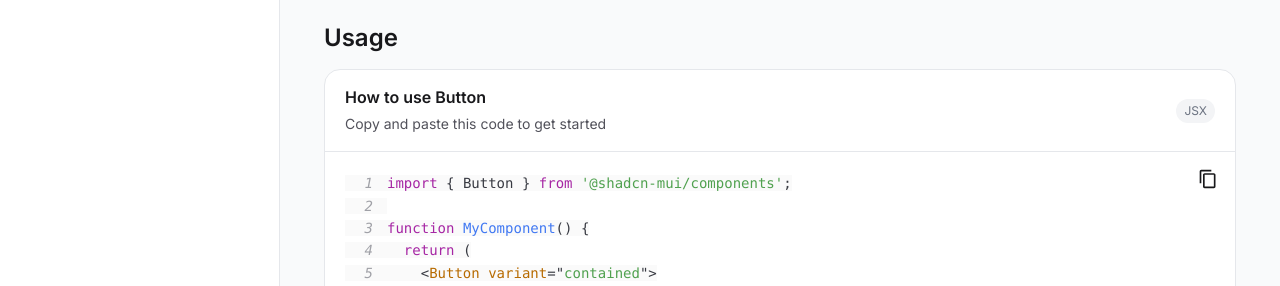
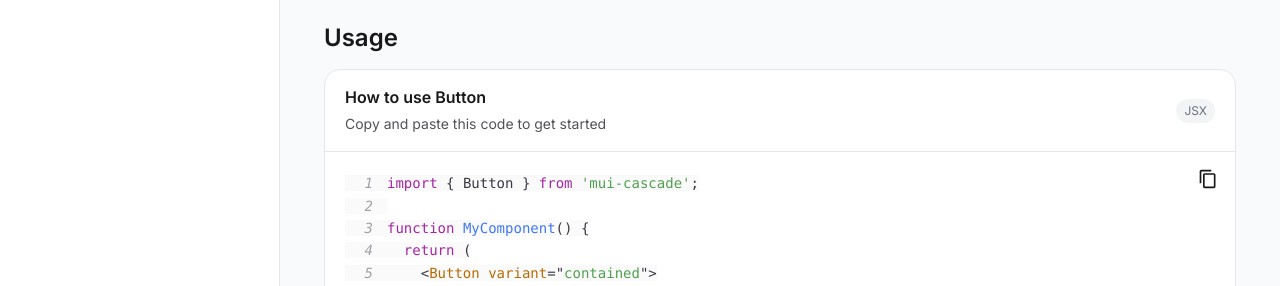
Before and after one commit to Inkstellar/shadcn-mui-clone, a React (Vite) app: page /components/button in a window 1280 px wide. Shown: the part 509-795 px from the top of the page. Built offline with nearby package versions, Linux system fonts and the light colour scheme.

Commit message:
integrated with mui-cascade

```diff
--- a/src/components/Modal/Modal.tsx
+++ b/src/components/Modal/Modal.tsx
@@ -48,7 +48,7 @@ export const Modal: React.FC<ModalProps> = ({
       fullWidth={fullWidth}
       PaperProps={{
         sx: {
-          borderRadius: 12,
+          borderRadius: 1,
           boxShadow: '0 20px 25px -5px rgb(0 0 0 / 0.1), 0 8px 10px -6px rgb(0 0 0 / 0.1)',
           ...sx,
         },
--- /dev/null
+++ b/src/data/dataContents.jsx
@@ -0,0 +1,52 @@
+import { ArrowRight, Code, Palette, Zap, Shield } from 'lucide-react';
+
+export const features = [
+    {
+      icon: <Code />,
+      title: 'Copy & Paste',
+      description: 'Copy component code directly into your project. No build steps or dependencies to install.',
+    },
+    {
+      icon: <Palette />,
+      title: 'Beautiful Design',
+      description: 'Carefully crafted components that look great and provide excellent user experience.',
+    },
+    {
+      icon: <Zap />,
+      title: 'Fast Performance',
+      description: 'Lightweight components built with Material-UI for optimal performance.',
+    },
+    {
+      icon: <Shield />,
+      title: 'Accessible',
+      description: 'All components follow accessibility best practices and ARIA guidelines.',
+    },
+  ];
+
+export const components = [
+    {
+      name: 'Button',
+      description: 'Buttons are used to initialize an action',
+      href: '/components/button',
+    },
+    {
+      name: 'Card',
+      description: 'Cards are surfaces that display content',
+      href: '/components/card',
+    },
+    {
+      name: 'Input',
+      description: 'Input fields for user data entry',
+      href: '/components/input',
+    },
+    {
+      name: 'Badge',
+      description: 'Small status descriptors for UI elements',
+      href: '/components/badge',
+    },
+    {
+      name: 'Modal',
+      description: 'Dialogs that temporarily overlay content',
+      href: '/components/modal',
+    },
+  ];
--- a/src/docs/BadgeDoc.jsx
+++ b/src/docs/BadgeDoc.jsx
@@ -1,8 +1,8 @@
 import React from 'react';
 import ComponentDoc from './ComponentDoc';
-import Badge from '@/components/Badge/Badge';
+import { Badge } from 'mui-cascade';
 
-const basicBadgeCode = `import { Badge } from '@shadcn-mui/components';
+const basicBadgeCode = `import { Badge } from 'mui-cascade';
 
 function MyBadge() {
   return (
@@ -10,7 +10,7 @@ function MyBadge() {
   );
 }`;
 
-const variantsBadgeCode = `import { Badge } from '@shadcn-mui/components';
+const variantsBadgeCode = `import { Badge } from 'mui-cascade';
 
 function BadgeVariants() {
   return (
@@ -22,7 +22,7 @@ function BadgeVariants() {
   );
 }`;
 
-const colorsBadgeCode = `import { Badge } from '@shadcn-mui/components';
+const colorsBadgeCode = `import { Badge } from 'mui-cascade';
 
 function BadgeColors() {
   return (
@@ -37,7 +37,7 @@ function BadgeColors() {
   );
 }`;
 
-const sizesBadgeCode = `import { Badge } from '@shadcn-mui/components';
+const sizesBadgeCode = `import { Badge } from 'mui-cascade';
 
 function BadgeSizes() {
   return (
@@ -48,7 +48,7 @@ function BadgeSizes() {
   );
 }`;
 
-const pulseBadgeCode = `import { Badge } from '@shadcn-mui/components';
+const pulseBadgeCode = `import { Badge } from 'mui-cascade';
 
 function PulseBadge() {
   return (
--- a/src/docs/ButtonDoc.jsx
+++ b/src/docs/ButtonDoc.jsx
@@ -1,10 +1,9 @@
 import React from 'react';
 import ComponentDoc from './ComponentDoc';
-import Button from '@/components/Button/Button';
-import { Button as MuiButton } from '@mui/material';
+import { Button } from 'mui-cascade';
 import { ArrowRight, Download, Heart } from 'lucide-react';
 
-const basicButtonCode = `import { Button } from '@shadcn-mui/components';
+const basicButtonCode = `import { Button } from 'mui-cascade';
 
 function MyComponent() {
   return (
@@ -14,7 +13,7 @@ function MyComponent() {
   );
 }`;
 
-const variantsButtonCode = `import { Button } from '@shadcn-mui/components';
+const variantsButtonCode = `import { Button } from 'mui-cascade';
 
 function ButtonVariants() {
   return (
@@ -38,7 +37,7 @@ function ButtonVariants() {
   );
 }`;
 
-const sizesButtonCode = `import { Button } from '@shadcn-mui/components';
+const sizesButtonCode = `import { Button } from 'mui-cascade';
 
 function ButtonSizes() {
   return (
@@ -56,7 +55,7 @@ function ButtonSizes() {
   );
 }`;
 
-const iconsButtonCode = `import { Button } from '@shadcn-mui/components';
+const iconsButtonCode = `import { Button } from 'mui-cascade';
 import { ArrowRight, Download, Heart } from 'lucide-react';
 
 function ButtonWithIcons() {
@@ -75,7 +74,7 @@ function ButtonWithIcons() {
   );
 }`;
 
-const loadingButtonCode = `import { Button } from '@shadcn-mui/components';
+const loadingButtonCode = `import { Button } from 'mui-cascade';
 import { useState } from 'react';
 
 function LoadingButton() {
--- a/src/pages/DesignAssets.jsx
+++ b/src/pages/DesignAssets.jsx
@@ -166,7 +166,7 @@ export default function DesignAssets() {
       >
         {name} Colors
       </Typography>
-      <Grid container spacing={12}>
+      <Grid container spacing={1}>
         {Object.entries(palette).map(([key, value]) => (
           <Grid item xs={6} sm={4} md={3} lg={2} key={key}>
             <Card variant="outlined" sx={{ overflow: 'hidden' }}>
@@ -221,9 +221,9 @@ export default function DesignAssets() {
       </Typography>
       <Card variant="outlined">
         <CardContent>
-          <Grid container spacing={32}>
+          <Grid container spacing={2}>
             {Object.entries(typography).map(([key, style]) => (
-              <Grid item xs={12} md={6} key={key}>
+              <Grid item xs={12} md={12} key={key}>
                 <Box sx={{ marginBottom: '24px' }}>
                   <Typography
                     variant="body2"
@@ -279,7 +279,7 @@ export default function DesignAssets() {
       >
         Shadows
       </Typography>
-      <Grid container spacing={24}>
+      <Grid container spacing={2}>
         {Object.entries(shadows).map(([key, value]) => (
           <Grid item xs={6} md={4} lg={3} key={key}>
             <Card variant="outlined" sx={{ padding: '32px', textAlign: 'center' }}>
@@ -331,7 +331,7 @@ export default function DesignAssets() {
       >
         Border Radius
       </Typography>
-      <Grid container spacing={24}>
+      <Grid container spacing={2}>
         {Object.entries(borderRadius).map(([key, value]) => (
           <Grid item xs={6} md={4} lg={3} key={key}>
             <Card variant="outlined" sx={{ padding: '32px', textAlign: 'center' }}>
--- a/src/pages/HomePage.jsx
+++ b/src/pages/HomePage.jsx
@@ -13,57 +13,8 @@ import { Link } from 'react-router-dom';
 import ButtonComp from '@/components/Button/Button';
 import CardComp from '@/components/Card/Card';
 import BadgeComp from '@/components/Badge/Badge';
+import { features, components } from '@/data/dataContents';
 
-const features = [
-  {
-    icon: <Code />,
-    title: 'Copy & Paste',
-    description: 'Copy component code directly into your project. No build steps or dependencies to install.',
-  },
-  {
-    icon: <Palette />,
-    title: 'Beautiful Design',
-    description: 'Carefully crafted components that look great and provide excellent user experience.',
-  },
-  {
-    icon: <Zap />,
-    title: 'Fast Performance',
-    description: 'Lightweight components built with Material-UI for optimal performance.',
-  },
-  {
-    icon: <Shield />,
-    title: 'Accessible',
-    description: 'All components follow accessibility best practices and ARIA guidelines.',
-  },
-];
-
-const components = [
-  {
-    name: 'Button',
-    description: 'Buttons are used to initialize an action',
-    href: '/components/button',
-  },
-  {
-    name: 'Card',
-    description: 'Cards are surfaces that display content',
-    href: '/components/card',
-  },
-  {
-    name: 'Input',
-    description: 'Input fields for user data entry',
-    href: '/components/input',
-  },
-  {
-    name: 'Badge',
-    description: 'Small status descriptors for UI elements',
-    href: '/components/badge',
-  },
-  {
-    name: 'Modal',
-    description: 'Dialogs that temporarily overlay content',
-    href: '/components/modal',
-  },
-];
 
 export default function HomePage() {
   return (
@@ -182,7 +133,7 @@ export default function HomePage() {
           Why choose Shadcn MUI?
         </Typography>
 
-        <Grid container spacing={32}>
+        <Grid container spacing={2}>
           {features.map((feature, index) => (
             <Grid item xs={12} md={6} key={index}>
               <CardComp variant="outlined" sx={{ height: '100%', padding: '32px' }}>
@@ -229,7 +180,7 @@ export default function HomePage() {
           Available Components
         </Typography>
 
-        <Grid container spacing={24}>
+        <Grid container spacing={2}>
           {components.map((component, index) => (
             <Grid item xs={12} sm={6} md={4} key={index}>
               <Link to={component.href} style={{ textDecoration: 'none' }}>
```
Also changed, not shown: package.json (+6 -5 lines), 1 other file (tests, documents, lock files or other folders).
